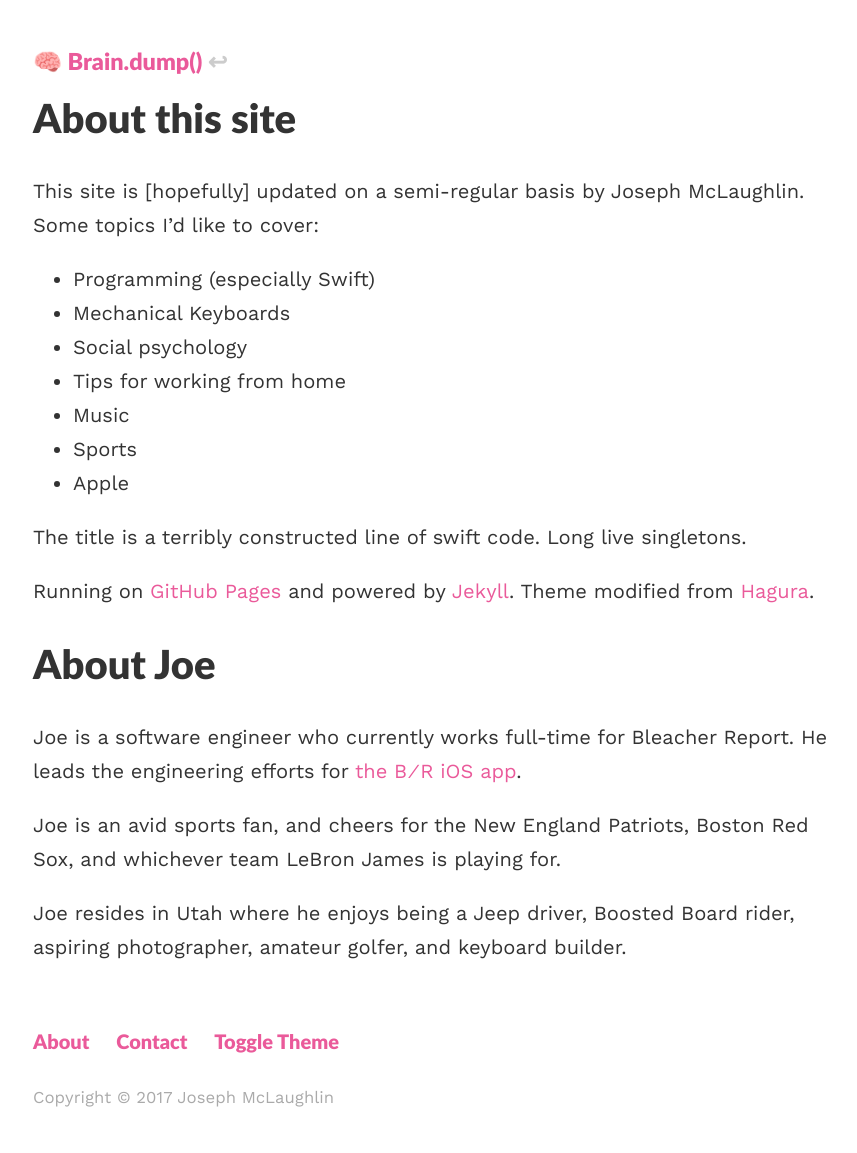
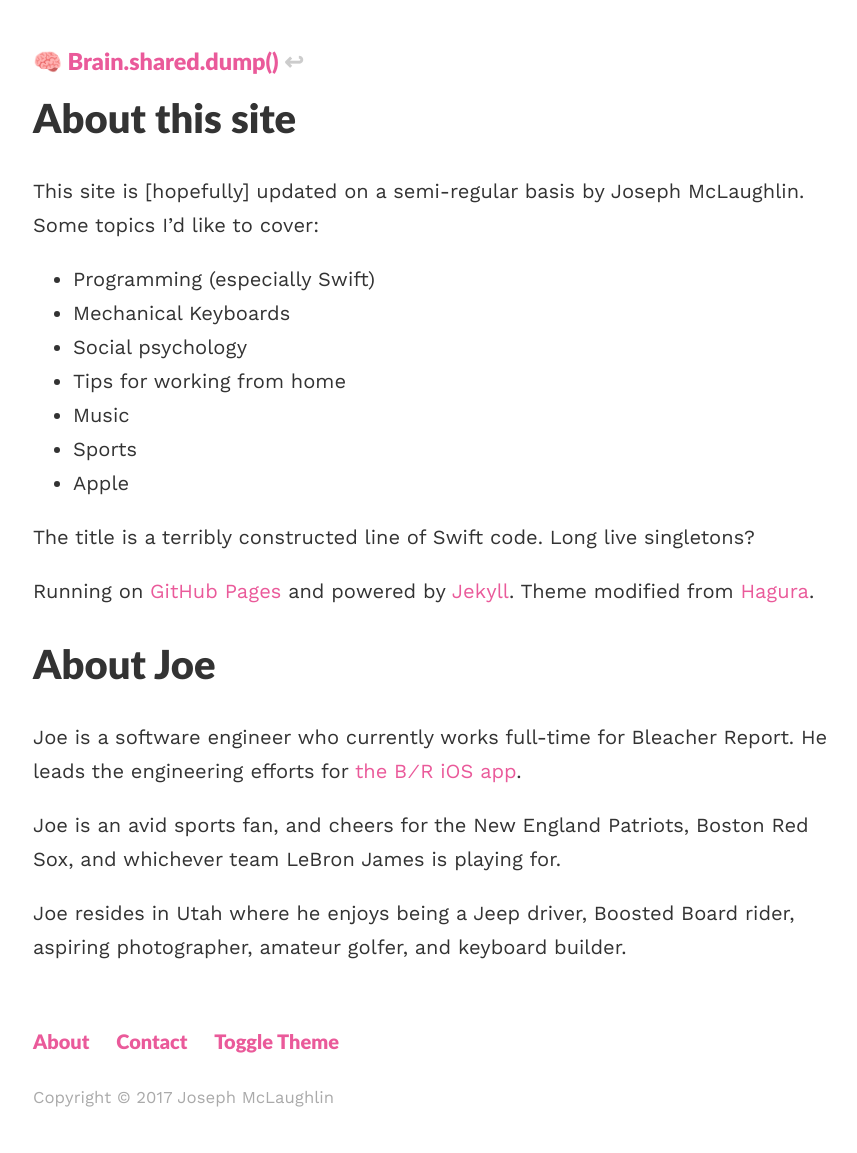
Before and after one commit to mclaughj/mclaughj.github.io, a Jekyll site: the page built from about.md, in a window 1280 px wide. Shown: the whole page, without its empty margins (207-1064 px from the left). Built offline with Jekyll 4.4.1, drawn with Linux system fonts in a browser that asks for light colours.

Commit message:
Revert title change. Fix typos on about.

```diff
--- a/_config.yml
+++ b/_config.yml
@@ -1,4 +1,4 @@
-title: '🧠 Brain.dump()'
+title: '🧠 Brain.shared.dump()'
 baseurl: ''
 email: me@josephmclaughl.in
 
--- a/about.md
+++ b/about.md
@@ -15,7 +15,7 @@
 - Sports
 - Apple
 
-The title is a terribly constructed line of swift code. Long live singletons.
+The title is a terribly constructed line of Swift code. Long live singletons?
 
 Running on [GitHub Pages](https://pages.github.com) and powered by [Jekyll](https://jekyllrb.com). Theme modified from [Hagura](https://github.com/sharu725/hagura).
 
```
